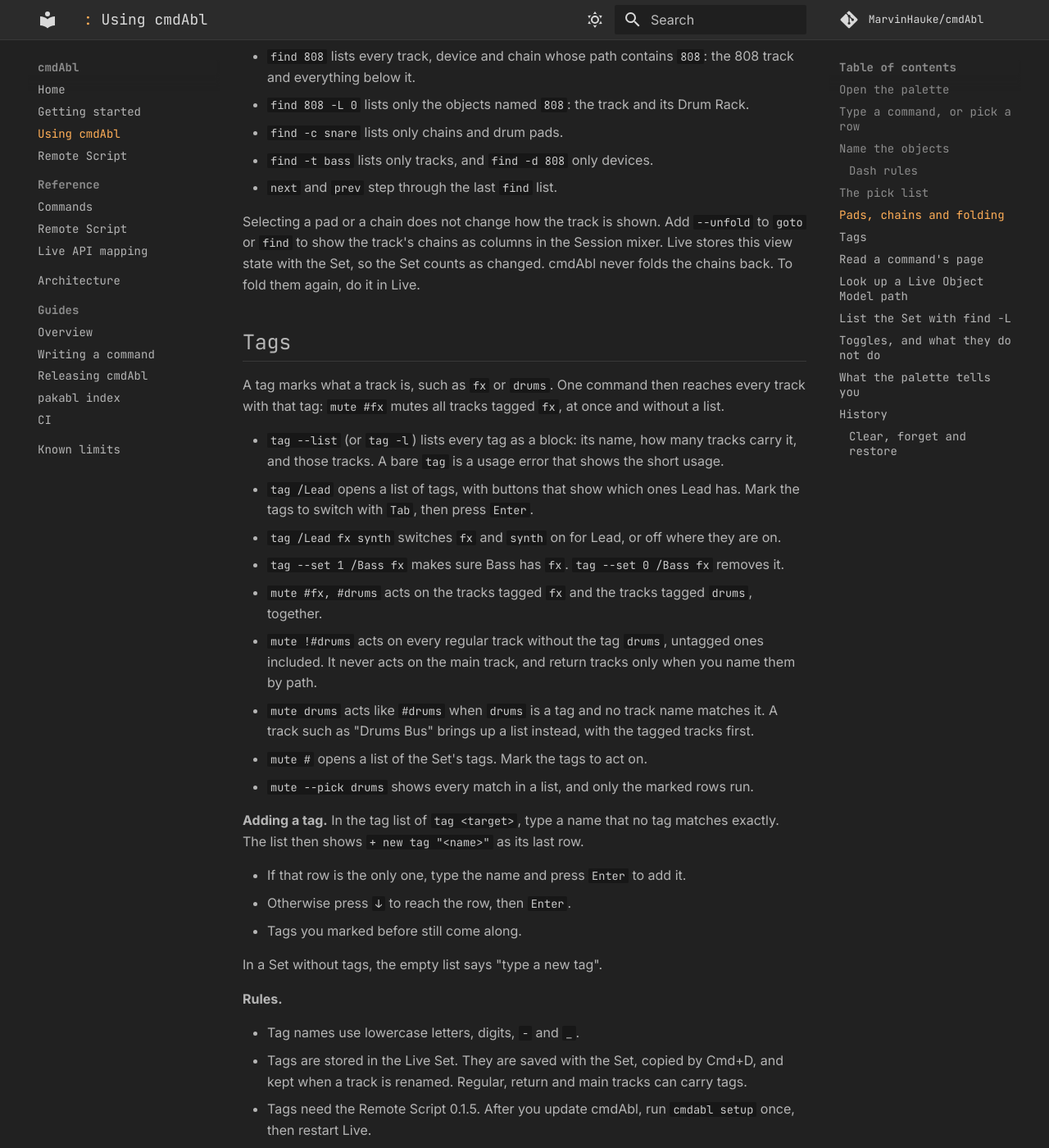
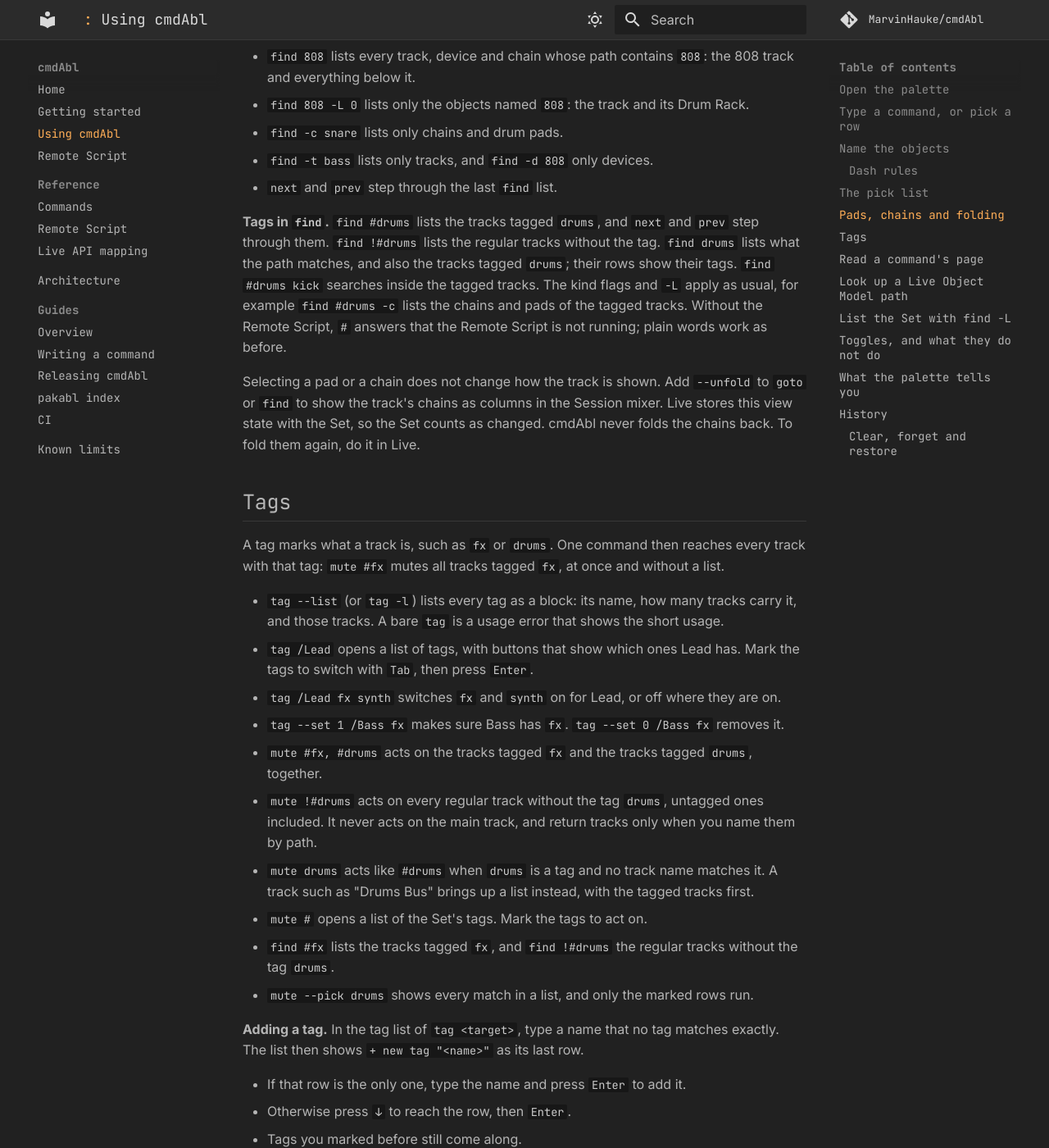
Before and after one commit to MarvinHauke/cmdAbl, an MkDocs documentation site: the page built from docs/using.md, in a window 1280 px wide and 1400 px high, scrolled down 3378 px. Shown: the whole window at 82% size. Built offline with MkDocs 1.6.1 and Material for MkDocs 9.7.7, drawn with Linux system fonts in a browser that asks for light colours; comment, search, counter and statistics services are not loaded.

Commit message:
docs(using): find understands tags
Co-Authored-By: Claude Haiku 5.5 <noreply@anthropic.com>

```diff
--- a/docs/using.md
+++ b/docs/using.md
@@ -112,6 +112,12 @@ Use `find` to list everything that matches a pattern:
 - `find -t bass` lists only tracks, and `find -d 808` only devices.
 - `next` and `prev` step through the last `find` list.
 
+**Tags in `find`.** `find #drums` lists the tracks tagged `drums`, and `next` and `prev` step through them.
+`find !#drums` lists the regular tracks without the tag. `find drums` lists what the path matches, and also the
+tracks tagged `drums`; their rows show their tags. `find #drums kick` searches inside the tagged tracks. The kind
+flags and `-L` apply as usual, for example `find #drums -c` lists the chains and pads of the tagged tracks. Without
+the Remote Script, `#` answers that the Remote Script is not running; plain words work as before.
+
 Selecting a pad or a chain does not change how the track is shown. Add `--unfold` to `goto` or `find` to show the
 track's chains as columns in the Session mixer. Live stores this view state with the Set, so the Set counts as
 changed. cmdAbl never folds the chains back. To fold them again, do it in Live.
@@ -133,6 +139,7 @@ A tag marks what a track is, such as `fx` or `drums`. One command then reaches e
 - `mute drums` acts like `#drums` when `drums` is a tag and no track name matches it. A track such as "Drums Bus"
   brings up a list instead, with the tagged tracks first.
 - `mute #` opens a list of the Set's tags. Mark the tags to act on.
+- `find #fx` lists the tracks tagged `fx`, and `find !#drums` the regular tracks without the tag `drums`.
 - `mute --pick drums` shows every match in a list, and only the marked rows run.
 
 **Adding a tag.** In the tag list of `tag <target>`, type a name that no tag matches exactly. The list then shows
```
